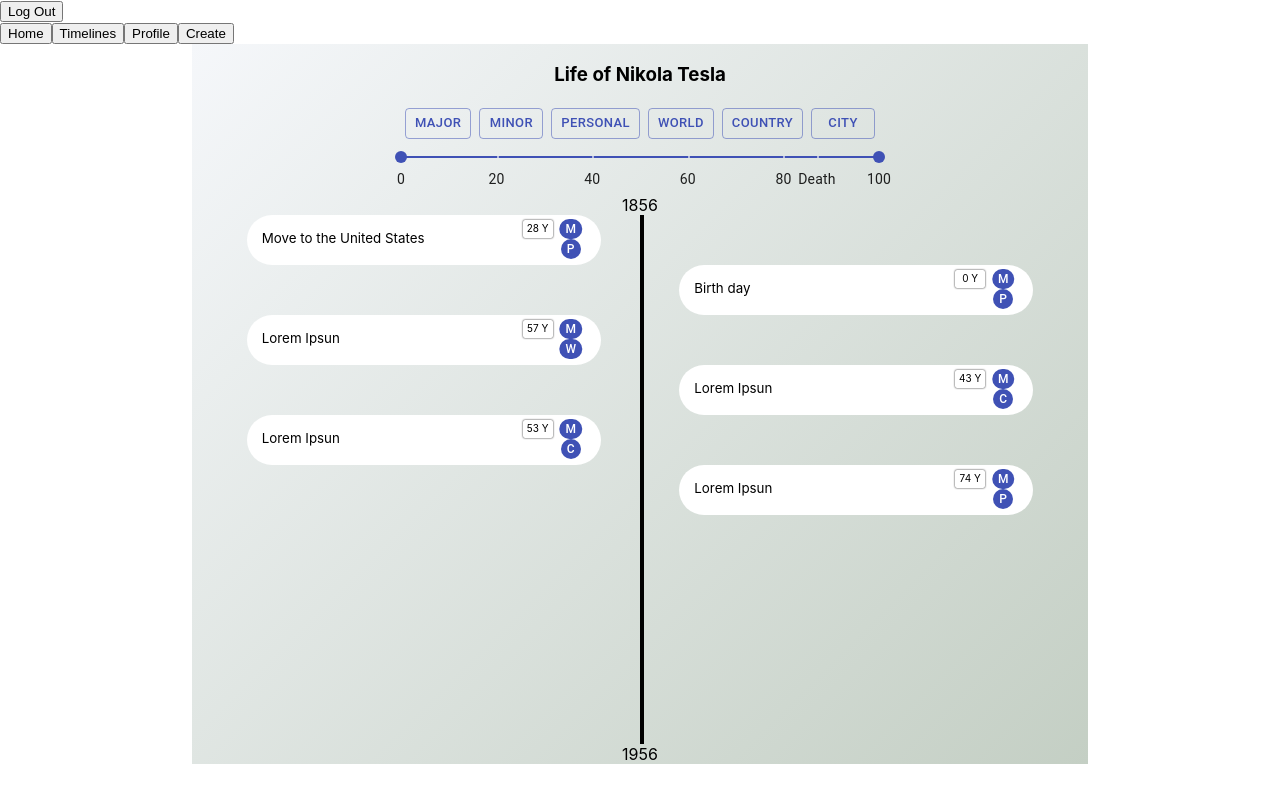
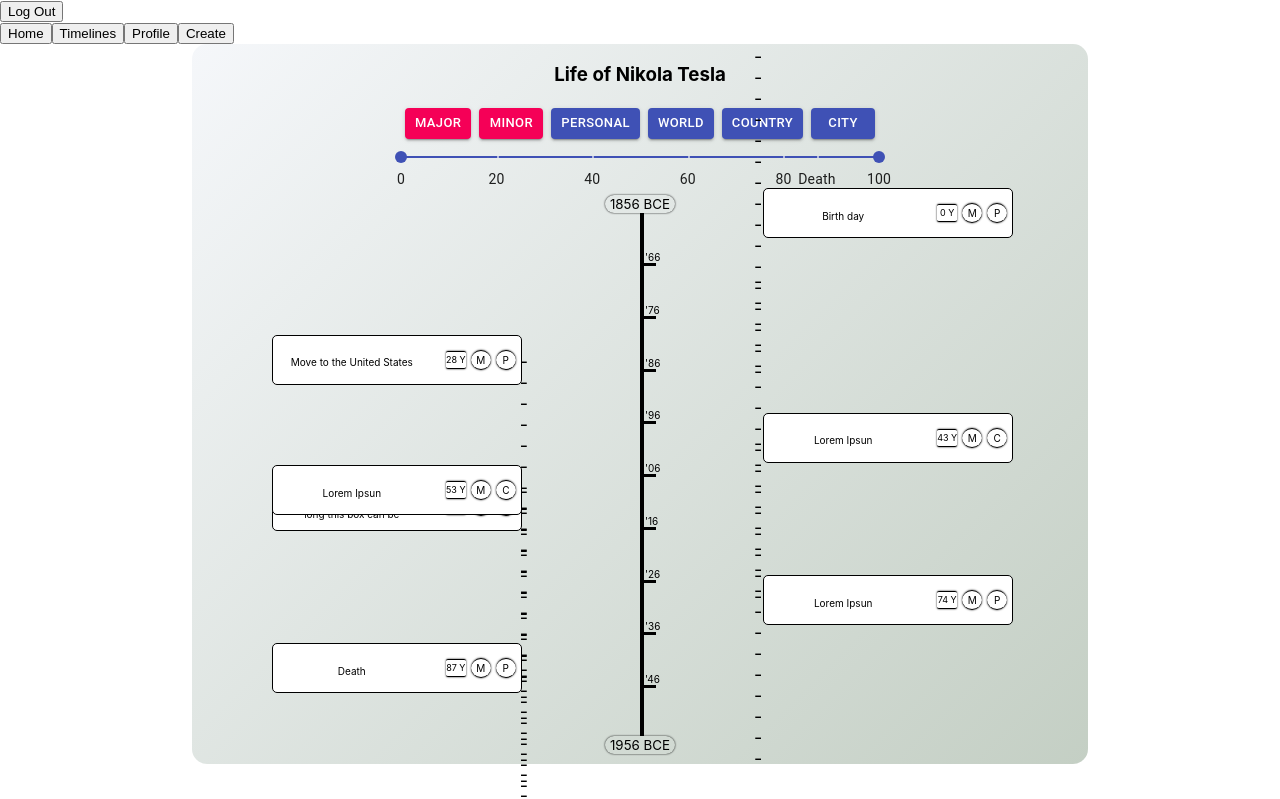
Before and after one commit to IdleScV/mod5_frontend, a React (Create React App) app: page / in a window 1280 px wide. Shown: the top 799 px of the page. Built offline with nearby package versions, Linux system fonts and the light colour scheme.

Commit message:
look at work_log 4_27 for update

```diff
--- a/src/components/Timeline/Event/Event.component.jsx
+++ b/src/components/Timeline/Event/Event.component.jsx
@@ -1,11 +1,12 @@
 import React, { useState, useEffect } from 'react';
-import Badge from '@material-ui/core/Badge';
 
-function Event({ event_data, index, buttonTypes, currentAge }) {
+function Event({ event_data, index, currentAge, ageRange, xAdjustment, filters }) {
 	let [ clicked, clickedSet ] = useState(false);
-	let [ boxLocation, boxLocationSet ] = useState('center');
+	let [ boxLocation, boxLocationSet ] = useState('left');
+	let [ boxPercentage, boxPercentageSet ] = useState('');
 	let { date, details, image, link, location, reference, snippet, types, user, sortedOrder } = event_data;
 
+	// determines if event is left or right
 	useEffect(
 		() => {
 			const figureLocation = (index_num) => {
@@ -20,13 +21,33 @@
 		[ index ]
 	);
 
+	// Find position on chart
+	useEffect(
+		() => {
+			const findLocationPercentage = () => {
+				let percent = '';
+				if (currentAge > ageRange[0] || currentAge < ageRange[1]) {
+					// percent = ((currentAge - ageRange[0] / ageRange[1] - ageRange[0]) * 100).toFixed(1);
+					percent = (currentAge - ageRange[0]) / (ageRange[1] - ageRange[0]) * 100;
+				} else {
+					percent = '';
+				}
+
+				return Math.floor(percent) + '%';
+			};
+
+			boxPercentageSet(findLocationPercentage());
+		},
+		[ ageRange, filters, currentAge ]
+	);
+
 	const showType = (typeArr) => {
 		let colorPicker = (type_str) => {
 			switch (type_str) {
 				case 'Major':
-					return 'primary';
+					return 'secondary';
 				case 'Minor':
-					return 'primary';
+					return 'secondary';
 				case 'Personal':
 					return 'primary';
 				case 'World':
@@ -40,8 +61,8 @@
 			}
 		};
 		return typeArr.map((type, i) => (
-			<div className="badge-item" key={i}>
-				<Badge badgeContent={type[0]} color={colorPicker(type)} key={i} />
+			<div className="badge-item" key={i} style={{ color: 'black' }}>
+				{type[0]}
 			</div>
 		));
 	};
@@ -53,14 +74,24 @@
 			onClick={() => {
 				clickedSet(!clicked);
 			}}
-			// This top style should be used to increment based on the date
-			style={{ top: index * 200 + 250 }}
+			style={{ top: boxPercentage }}
 		>
+			{boxLocation === 'right' ? (
+				<div className={`event-line ${boxLocation}`} style={{}}>
+					{`${xAdjustment > 0 ? '-'.repeat(xAdjustment / 15.5) : ''}`}
+				</div>
+			) : (
+				<div className={`event-line ${boxLocation}`} style={{}}>
+					{`${xAdjustment > 0 ? '-'.repeat(xAdjustment / 15.5) : ''}`}
+				</div>
+			)}
 			{!clicked ? (
 				<div className="event-labels">
 					<div className="snippet-box">{snippet}</div>
-					<div className="current-age">{currentAge} Y </div>
-					<div className="label-types">{showType(types)}</div>
+					<div className="event-right-label">
+						<div className="current-age">{currentAge} Y </div>
+						<div className="label-types">{showType(types)}</div>
+					</div>
 				</div>
 			) : (
 				<div className="detail-box">
--- a/src/components/Timeline/Timeline.component.jsx
+++ b/src/components/Timeline/Timeline.component.jsx
@@ -1,6 +1,9 @@
-import React, { useState } from 'react';
+import React, { useState, useLayoutEffect, useRef } from 'react';
 // Components
 import Event from './Event/Event.component';
+
+// hooks
+import { useResize } from '../../hooks/windowSize';
 
 // Styles
 import { makeStyles } from '@material-ui/core/styles';
@@ -15,6 +18,9 @@
 const useStyles = makeStyles((theme) => ({
 	margin: {
 		margin: theme.spacing(0.5)
+	},
+	slider: {
+		width: 350
 	}
 }));
 
@@ -22,6 +28,8 @@
 	const inlineStyles = useStyles();
 	let [ filters, filtersSet ] = useState([]);
 	let [ ageRange, ageRangeSet ] = useState([ 0, 100 ]);
+	const componentRef = useRef();
+	const { width, height } = useResize(componentRef);
 
 	// Destructured timeline data
 	let { timeline_data_1 } = timelineData;
@@ -32,14 +40,52 @@
 	let { name: birth_city, country: { name: birth_country } } = place_of_birth;
 
 	const buttonTypes = [
-		{ name: 'Major', color: 'primary' },
-		{ name: 'Minor', color: 'primary' },
+		{ name: 'Major', color: 'secondary' },
+		{ name: 'Minor', color: 'secondary' },
 		{ name: 'Personal', color: 'primary' },
 		{ name: 'World', color: 'primary' },
 		{ name: 'Country', color: 'primary' },
 		{ name: 'City', color: 'primary' }
 	];
 
+	// Sort events + filter events
+	const sortEvents = (event_data) => {
+		let sorted = event_data.sort((a, b) => a.date.substr(a.date.length - 4) > b.date.substr(b.date.length - 4));
+		return sorted.map((event, i) => ({ ...event, sortedOrder: i }));
+	};
+	const processFilterClick = (e) => {
+		let value = e.currentTarget.name;
+		if (value === 'Major' && filters.includes('Minor')) {
+			filtersSet(filters.filter((item) => item !== 'Minor').concat(value));
+		} else if (value === 'Minor' && filters.includes('Major')) {
+			filtersSet(filters.filter((item) => item !== 'Major').concat(value));
+		} else if (filters.includes(value)) {
+			filtersSet(filters.filter((item) => item !== value));
+		} else {
+			filtersSet(filters.concat(value));
+		}
+	};
+	const filterEventsByCategory = (event_data) => {
+		let arr = event_data;
+		for (let i = 0; i < filters.length; i++) {
+			arr = arr.filter((event) => !event.types.includes(filters[i]));
+		}
+		return arr;
+	};
+	// Converts date data to just year
+	const findYear = (num_string) => {
+		return num_string.substr(num_string.length - 4);
+	};
+
+	const currentAge = (event) => {
+		return findYear(event.date) - findYear(birthday);
+	};
+
+	const filterEventsByAge = (event_data) => {
+		return event_data.filter((event) => currentAge(event) >= ageRange[0] && currentAge(event) <= ageRange[1]);
+	};
+
+	// Slider functions
 	const marks = [
 		{
 			value: 0,
@@ -66,43 +112,8 @@
 			label: '100'
 		}
 	];
-
-	// Sort events + filter events
-	const sortEvents = (event_data) => {
-		let sorted = event_data.sort((a, b) => a.date.substr(a.date.length - 4) > b.date.substr(b.date.length - 4));
-		return sorted.map((event, i) => ({ ...event, sortedOrder: i }));
-	};
-	const processFilterClick = (e) => {
-		let value = e.currentTarget.name;
-		if (filters.includes(value)) {
-			filtersSet(filters.filter((item) => item !== value));
-		} else {
-			filtersSet(filters.concat(value));
-		}
-	};
-	const filterEventsByCategory = (event_data) => {
-		let arr = event_data;
-		for (let i = 0; i < filters.length; i++) {
-			arr = arr.filter((event) => event.types.includes(filters[i]));
-		}
-		return arr;
-	};
-	// Converts date data to just year
-	const findYear = (num_string) => {
-		return num_string.substr(num_string.length - 4);
-	};
-
-	const currentAge = (event) => {
-		return findYear(event.date) - findYear(birthday);
-	};
-
-	const filterEventsByAge = (event_data) => {
-		return event_data.filter((event) => currentAge(event) >= ageRange[0] && currentAge(event) <= ageRange[1]);
-	};
-
-	// Slider functions
 	const handleSlider = (e, newValue) => {
-		if (newValue[1] - newValue[0] >= 10 && newValue != ageRange) {
+		if (newValue[1] - newValue[0] >= 10 && newValue !== ageRange) {
 			ageRangeSet(newValue);
 		}
 	};
@@ -112,11 +123,27 @@
 	const roundUpTen = (num) => {
 		return Math.ceil((num + 1) / 10) * 10;
 	};
+	const roundDownTen = (num) => {
+		return Math.floor(num / 10) * 10;
+	};
 	const maxRange = roundUpTen(deathAge());
 
-	console.log(filterEventsByAge(sortEvents(events)));
+	// Line-Marker
+	const lineMarkers = () => {
+		let distance = ageRange[1] - ageRange[0];
+		let eqDistance = distance / 10;
+		let arr = [];
+		for (let i = 1; i < 10; i++) {
+			arr.push(eqDistance * i);
+		}
+
+		// let arr = [ 10, 20, 30, 40, 50, 60, 70, 80, 90 ];
+		let currentRange = ageRange[1] - ageRange[0];
+		return arr.map((num) => (num + parseInt(findYear(birthday)) + ageRange[0]).toString().substr(2));
+	};
+
 	return (
-		<div className="timeline-component">
+		<div className="timeline-component" ref={componentRef}>
 			<h3 className="title">{title}</h3>
 			<div className="filters">
 				{buttonTypes.map((button, i) => (
@@ -125,7 +152,7 @@
 						name={button.name}
 						color={button.color}
 						size="small"
-						variant={filters.includes(button.name) ? 'contained' : 'outlined'}
+						variant={filters.includes(button.name) ? 'outlined' : 'contained'}
 						onClick={processFilterClick}
 						key={i}
 					>
@@ -134,6 +161,7 @@
 				))}
 
 				<Slider
+					// className={`${inlineStyles.slider}`}
 					defaultValue={[ 0, 80 ]}
 					value={ageRange}
 					onChange={handleSlider}
@@ -149,10 +177,13 @@
 				/>
 			</div>
 			<div className="timeline-box">
-				<div className="birth year">{parseInt(findYear(birthday)) + ageRange[0]}</div>
+				<div className="birth year">{parseInt(findYear(birthday)) + ageRange[0]} BCE</div>
 
 				<div className="events">
-					<div className="timeline-line" />
+					<div className="timeline-line">
+						{lineMarkers().map((marker, i) => <div className="timeline-markers" key={i}>{`'${marker}`}</div>)}
+					</div>
+					<div className="event-container">
 						{filterEventsByAge(filterEventsByCategory(sortEvents(events))).map((event, i) => (
 							<Event
 								event_data={event}
@@ -160,13 +191,16 @@
 								index={i}
 								currentAge={findYear(event.date) - findYear(birthday)}
 								birthyear={findYear(birthday)}
-							buttonTypes={buttonTypes}
+								ageRange={ageRange}
+								xAdjustment={width - 635}
+								filters={filters}
 							/>
 						))}
 					</div>
+				</div>
 				{deathday ? (
 					// <div className="death year">{findYear(deathday)}</div>
-					<div className="death year">{parseInt(findYear(birthday)) + ageRange[1]}</div>
+					<div className="death year">{parseInt(findYear(birthday)) + ageRange[1]} BCE</div>
 				) : (
 					<div className="present year">Present</div>
 				)}
--- a/src/components/Timeline/Timeline.style.css
+++ b/src/components/Timeline/Timeline.style.css
@@ -1,12 +1,14 @@
 /* Timeline Component */
 .timeline-component {
 	background-image: linear-gradient(135deg, #f5f7fa, #c4cfc4);
+	border-radius: 15px;
 	display: flex;
 	align-items: center;
 	flex-direction: column;
 	width: 70%;
 	margin: 0 auto 0 auto;
 	height: 90vh;
+	padding-bottom: 10px;
 }
 
 .filters:div {
@@ -23,13 +25,13 @@
 
 /* Holds all events */
 .events {
-	display: flex;
 	flex-direction: column;
 	position: relative;
 	/* border: blue 1px dotted; */
 	padding: 0 10px;
 	height: 100%;
 }
+
 .timeline-line {
 	/* z-index: 0; */
 	background-color: black;
@@ -39,28 +41,94 @@
 	width: 4px;
 	height: 100%;
 	/* overflow: scroll; */
+	display: flex;
+	flex-direction: column;
+	justify-content: space-evenly;
+}
+
+.timeline-markers {
+	top: -10px;
+
+	border-bottom: solid 3px black;
+	margin-top: -10px;
+	margin-left: 4px;
+	padding-left: 01px;
+	height: 15px;
+	width: 12px;
+	font-size: x-small;
 }
 
 .year {
 	text-align: center;
+	margin: auto;
+	font-size: smaller;
+	padding: 1px 5px 1px 5px;
+	border-radius: 10px;
+	-moz-box-shadow: inset 0 0 2px #000000;
+	-webkit-box-shadow: inset 0 0 2px #000000;
+	box-shadow: 0 0px 2px #000000;
+}
+.event-container {
+	height: 100%;
+	width: 100%;
+	/* border: red solid 2px; */
+	display: flex;
+	flex-direction: column;
+
+	align-items: center;
 }
 /* Event component */
 .event-box {
-	z-index: 0;
-	border-radius: 25px;
+	position: absolute;
+	border-radius: 5px;
+
+	margin-top: -25px;
 	padding: 15px;
-	/* min-width: 400px; */
-	width: 45%;
+	width: 250px;
 	height: 50px;
 	background-color: white;
+	border: black solid 0.5px;
+}
+
+.event-line {
+	font-size: large;
+}
+
+.event-line.left {
+	margin-left: 232px;
+	position: absolute;
+
+	/* border: red 1px solid; */
+
+	display: flex;
+	text-align: right;
+	flex-direction: column;
+	justify-content: center;
+}
+
+.event-line.right {
+	/* margin-right: -20px; */
+	right: 250px;
+	position: absolute;
+
+	/* border: red 1px solid; */
+
+	height: 20px;
+	text-align: right;
+
+	display: flex;
+
+	flex-direction: column;
+	justify-content: center;
 }
 
 .event-box.left {
-	margin-right: auto;
+	max-zoom: 10%;
+	left: 35px;
 }
 
 .event-box.right {
-	margin-left: auto;
+	right: 30px;
 }
 
 .event-labels {
@@ -69,28 +137,53 @@
 	justify-content: space-between;
 }
 .snippet-box {
-	font-size: smaller;
+	font-size: x-small;
+	/* border: red solid 1px; */
+	text-align: center;
+	height: 53px;
+	width: 150px;
+	margin-left: -10px;
+	margin: -15px auto auto -10px;
+	padding-right: 2px;
+	display: flex;
+	flex-direction: column;
+	justify-content: center;
+}
+
+/* box for currentAge & label types */
+.event-right-label {
+	/* border: red solid 1px; */
+	display: flex;
+	width: 75px;
+	margin-right: -15px;
+	height: 20px;
+}
+
+.current-age {
+	/* border: red solid 1px; */
+	border-top: 1px black solid;
+	border-bottom: 1px black solid;
+	margin-right: 5px;
+	text-align: center;
+	border-radius: 2px;
+	font-size: xx-small;
+	padding-top: 2px;
+	height: 18px;
+	width: 40px;
+	-moz-box-shadow: 0 0 2px #000000;
+	-webkit-box-shadow: 0 0 2px #000000;
+	box-shadow: 0 0 2px #000000;
+	display: flex;
+	flex-direction: column;
+	justify-content: c;
 }
 
 .label-types {
-	margin-right: 15px;
-	margin-top: -13px;
-}
-
-.current-age {
-	text-align: center;
-	border-radius: 2px;
-	margin-top: -10px;
-	margin-left: auto;
-	margin-right: 18px;
-
-	font-size: x-small;
-	padding-top: 2px;
-	height: 18px;
-	width: 30px;
-	-moz-box-shadow: 0 0 2px #000000;
-	-webkit-box-shadow: 0 0 2px #000000;
-	box-shadow: 0 0 2px #000000;
+	/* border: red solid 1px; */
+	display: flex;
+	justify-content: space-around;
+	/* margin-top: -5px; */
+	width: 50px;
 }
 
 .detail-box {
@@ -109,3 +202,24 @@
 	margin-left: auto;
 	width: 60px;
 }
+
+.badge-item {
+	/* border: red 1px solid; */
+	border-radius: 25px;
+	font-size: x-small;
+	width: 20px;
+	height: 20px;
+	text-align: center;
+	padding: 1px;
+	/* background-color: black; */
+	display: flex;
+	flex-direction: column;
+	justify-content: center;
+	margin-right: 5px;
+	-moz-box-shadow: 0 0 2px #000000;
+	-webkit-box-shadow: 0 0 2px #000000;
+	box-shadow: 0 0 2px #000000;
+	border-top: 1px black solid;
+	border-bottom: 1px black solid;
+	margin-top: -1px;
+}
--- a/src/data/event_data.js
+++ b/src/data/event_data.js
@@ -58,7 +58,7 @@
 		'Lorem ipsum dolor sit amet, consectetur adipiscing elit, sed do eiusmod tempor incididunt ut labore et dolore magna aliqua. Ut enim ad minim veniam, quis nostrud exercitation ullamco laboris nisi ut aliquip ex ea commodo consequat. Duis aute irure dolor in reprehenderit in voluptate velit esse cillum dolore eu fugiat nulla pariatur. Excepteur sint occaecat cupidatat non proident, sunt in culpa qui officia deserunt mollit anim id est laborum.',
 	date: '10/07/1856',
 	location: cityData.smijan,
-	types: [ 'Minor', 'Personal' ],
+	types: [ 'Major', 'Personal' ],
 	link: {
 		url: 'https://en.wikipedia.org/wiki/Nikola_Tesla#Move_to_the_United_States'
 	},
@@ -75,7 +75,7 @@
 		type: 'World',
 		instance: null
 	},
-	snippet: 'Lorem Ipsun',
+	snippet: 'This is jsut words to test how long this box can be ',
 	details:
 		'Lorem ipsum dolor sit amet, consectetur adipiscing elit, sed do eiusmod tempor incididunt ut labore et dolore magna aliqua. Ut enim ad minim veniam, quis nostrud exercitation ullamco laboris nisi ut aliquip ex ea commodo consequat. Duis aute irure dolor in reprehenderit in voluptate velit esse cillum dolore eu fugiat nulla pariatur. Excepteur sint occaecat cupidatat non proident, sunt in culpa qui officia deserunt mollit anim id est laborum.',
 	date: '12/10/1913',
@@ -156,3 +156,25 @@
 		text: 'Edison Machine Works on Goerck Street, New York.'
 	}
 };
+
+export let event_data7 = {
+	user: userData.user1,
+	reference: {
+		type: 'Country',
+		instance: countryData.united_states
+	},
+	snippet: 'Death',
+	details:
+		'Lorem ipsum dolor sit amet, consectetur adipiscing elit, sed do eiusmod tempor incididunt ut labore et dolore magna aliqua. Ut enim ad minim veniam, quis nostrud exercitation ullamco laboris nisi ut aliquip ex ea commodo consequat. Duis aute irure dolor in reprehenderit in voluptate velit esse cillum dolore eu fugiat nulla pariatur. Excepteur sint occaecat cupidatat non proident, sunt in culpa qui officia deserunt mollit anim id est laborum.',
+	date: '1/7/1943',
+	location: countryData.united_states,
+	types: [ 'Major', 'Personal' ],
+	link: {
+		url: 'https://en.wikipedia.org/wiki/Nikola_Tesla#Move_to_the_United_States'
+	},
+	image: {
+		url:
+			'https://upload.wikimedia.org/wikipedia/commons/thumb/6/6d/Edison_machine_works_goerck_street_new_york_1881.png/220px-Edison_machine_works_goerck_street_new_york_1881.png',
+		text: 'Edison Machine Works on Goerck Street, New York.'
+	}
+};
--- a/src/data/timeline_data.js
+++ b/src/data/timeline_data.js
@@ -33,7 +33,8 @@
 		eventData.event_data3,
 		eventData.event_data4,
 		eventData.event_data5,
-		eventData.event_data6
+		eventData.event_data6,
+		eventData.event_data7
 	],
 	created_at: '2020-04-22 13:36:22.459149334 +0000',
 	updated_at: '2020-04-22 13:36:22.459149334 +0000'
--- /dev/null
+++ b/src/hooks/windowSize.js
@@ -0,0 +1,30 @@
+import { useState, useEffect } from 'react';
+
+export const useResize = (myRef) => {
+	const [ dimensions, setDimensions ] = useState({ width: 0, height: 0 });
+
+	useEffect(
+		() => {
+			const getDimensions = () => ({
+				width: myRef.current.offsetWidth,
+				height: myRef.current.offsetHeight
+			});
+			const handleResize = () => {
+				setDimensions(getDimensions());
+			};
+
+			if (myRef.current) {
+				setDimensions(getDimensions());
+			}
+
+			window.addEventListener('resize', handleResize);
+
+			return () => {
+				window.removeEventListener('resize', handleResize);
+			};
+		},
+		[ myRef ]
+	);
+
+	return dimensions;
+};
```
Also changed, not shown: package.json (+2 -10 lines). Lines whose indentation alone changed are shown as unchanged.
